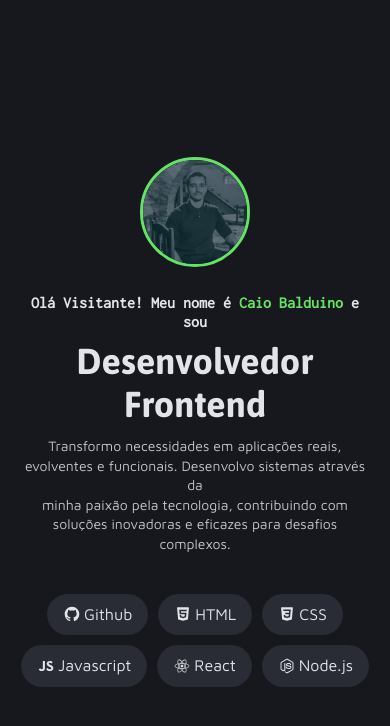
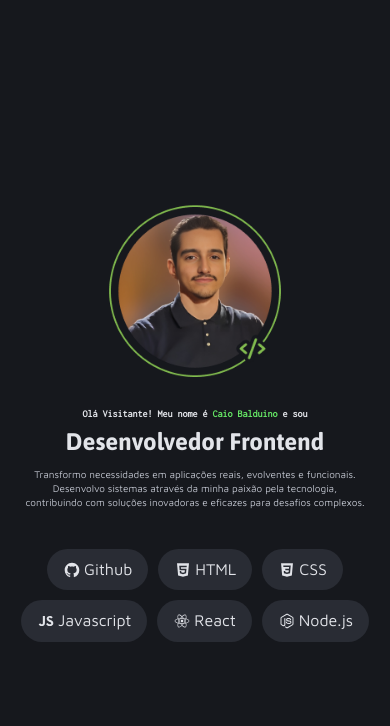
Before and after one commit to Caiobaldudev/caiobaldu-dev, a plain HTML site: page index.html in a window 390 px wide. Drawn offline with Linux system fonts and the light colour scheme.

Commit message:
🎨 style: structure main section with HTML and CSS, add responsive design and images

```diff
--- a/css/page.css
+++ b/css/page.css
@@ -10,29 +10,12 @@ main {
 .main_content {
   display: grid;
   place-items: center;
-  position: relative;
 }
 
 .main_content img {
-  border-radius: 50%;
-  border: solid #64e364;
-  width: 20rem;
-  height: 20rem;
+  width: 24rem;
+  height: 24rem;
   margin-bottom: 4rem;
-}
-
-.main_content::before {
-  content: '';
-  display: block;
-  background-image: url('../img/vector.png');
-  background-size: contain;
-  background-repeat: no-repeat;
-  background-position: center;
-  width: 6rem;
-  height: 6rem;
-  position: absolute;
-  top: 15rem;
-  right: 26rem;
 }
 
 .main_content h2 {
@@ -55,6 +38,7 @@ main {
   margin-bottom: 8rem;
   color: var(--gray-400);
   line-height: 1.4;
+  padding: 0 35rem;
 }
 
 .tags_list {
@@ -88,34 +72,27 @@ main {
     background-size: cover;
   }
 
-  .main_content::before {
-    width: 5rem;
-    height: 5rem;
-    position: absolute;
-    top: 8rem;
-    right: 28rem;
-  }
-
   .main_content img {
-    width: 11rem;
-    height: 11rem;
+    width: 18rem;
+    height: 18rem;
     margin-bottom: 2.6rem;
   }
 
   .main_content h2 {
-    font-size: 1.6rem;
+    font-size: 1rem;
     margin-bottom: 0.8rem;
   }
 
   .main_content h1 {
-    font-size: 3.6rem;
+    font-size: 2.4rem;
     margin-bottom: 1rem;
   }
 
   .main_content p {
-    font-size: 1.4rem;
+    font-size: 1rem;
     color: var(--gray-500);
     margin-bottom: 4rem;
+    padding: 0 3rem;
   }
 
   .tags_list {
@@ -137,11 +114,7 @@ main {
 }
 
 @media (max-width: 426px) {
-  .main_content::before {
-    width: 5rem;
-    height: 5rem;
-    position: absolute;
-    top: 8rem;
-    right: 14rem;
+  .main_content p {
+    padding: 0 0.5rem;
   }
 }
--- a/index.html
+++ b/index.html
@@ -15,10 +15,10 @@
   <body>
     <main>
       <div class="main_content">
-        <img src="./img/meact.png" alt="Avatar de Caio">
+        <img src="./img/Avatar.png" alt="Avatar de Caio">
         <h2>Olá Visitante! Meu nome é <span>Caio Balduino</span> e sou</h2>
         <h1>Desenvolvedor Frontend</h1>
-        <p>Transformo necessidades em aplicações reais, evolventes e funcionais. Desenvolvo sistemas através da </br> minha paixão pela tecnologia, contribuindo com soluções inovadoras e eficazes para desafios complexos.</p>
+        <p>Transformo necessidades em aplicações reais, evolventes e funcionais. Desenvolvo sistemas através da minha paixão pela tecnologia, contribuindo com soluções inovadoras e eficazes para desafios complexos.</p>
         <ul class="tags_list">
           <li><img src="./img/GitHub.svg" alt="Github">Github</li>
           <li><img src="./img/HTML.svg" alt="HTML">HTML</li>
```
Also changed, not shown: img/Avatar.png (added), img/meact.png (deleted).
